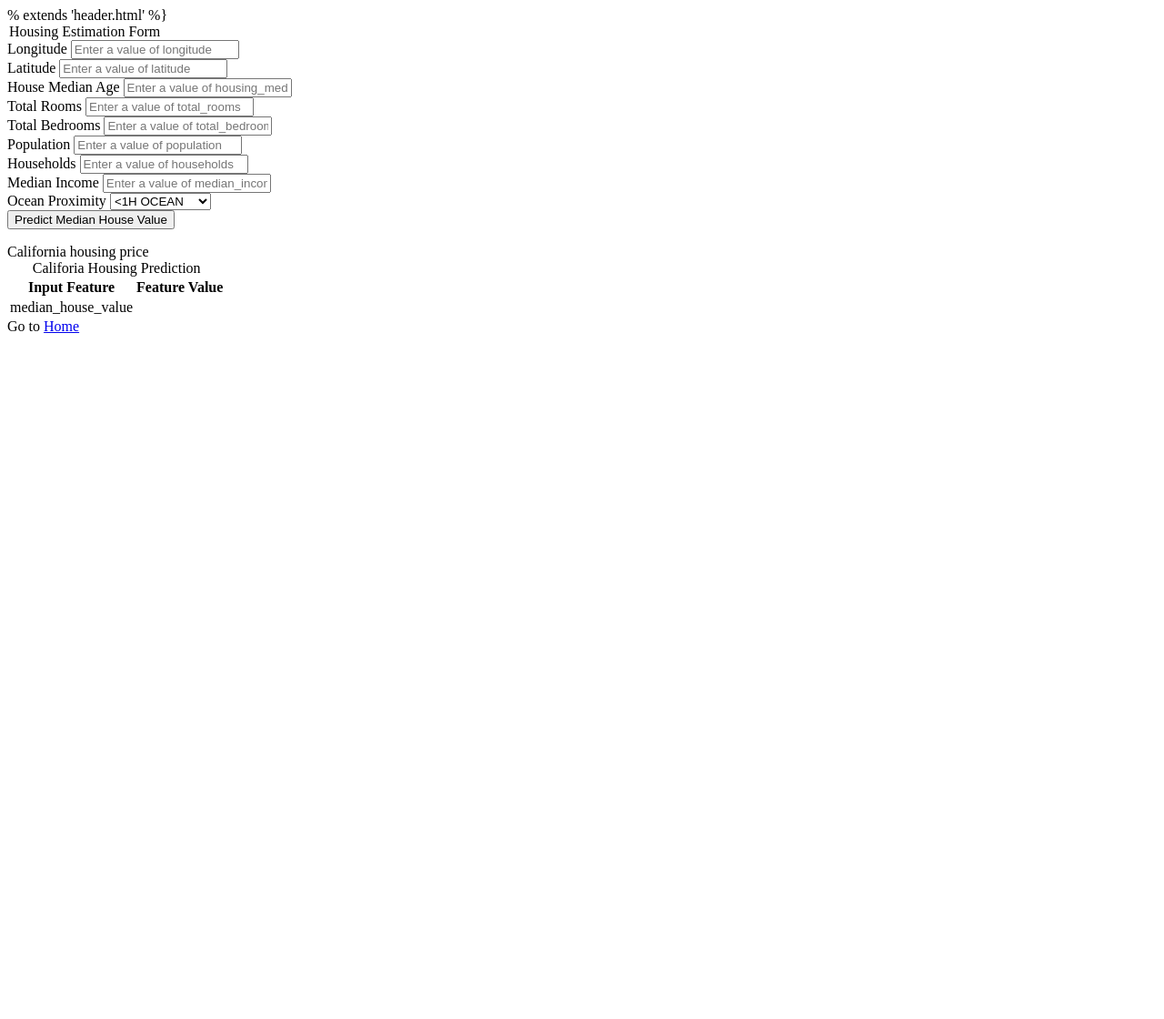
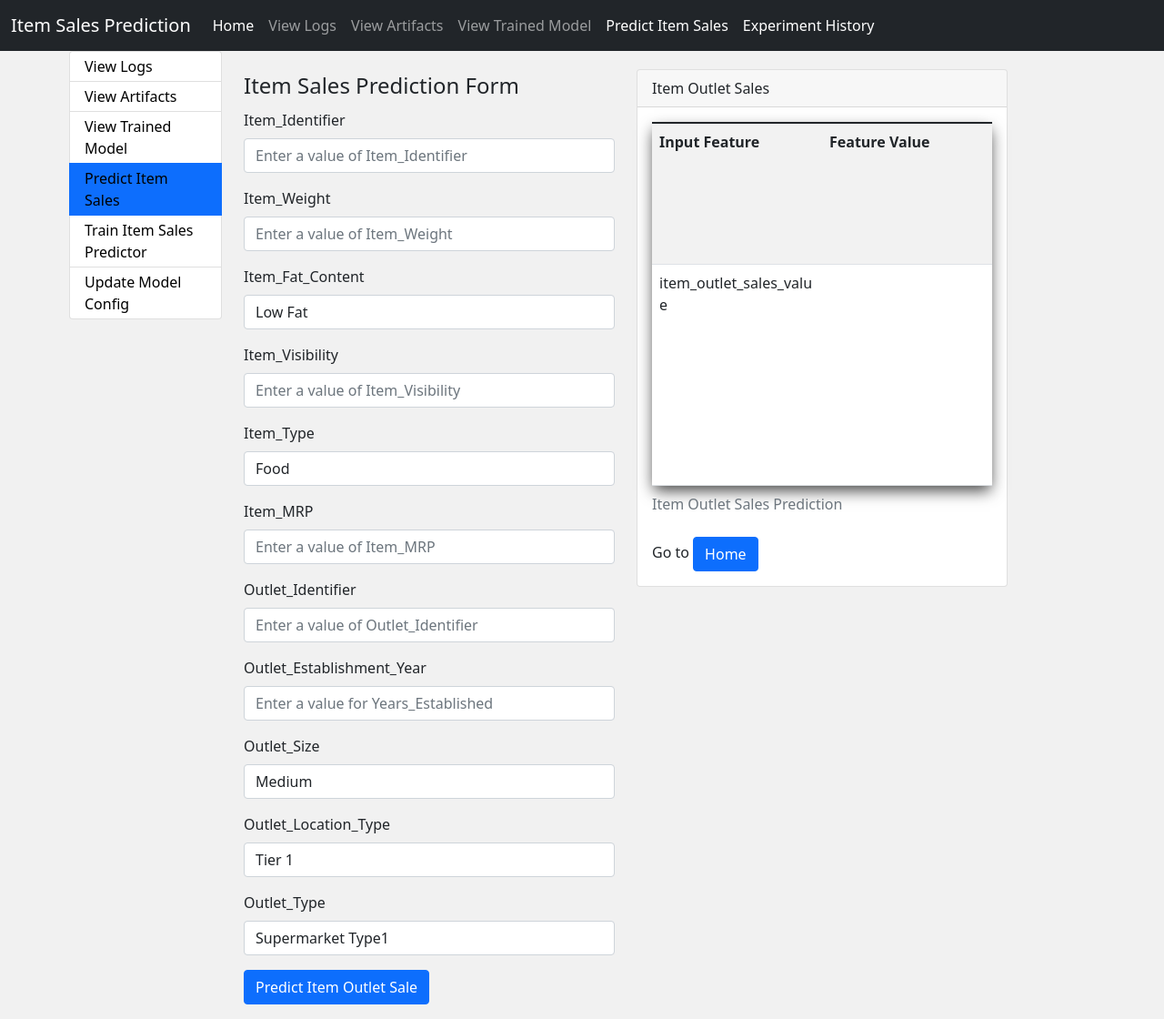
Before and after one commit to Chaituvarma-109/ineuronstoresales, a Flask app: template templates/predict.html in a window 1280 px wide. Shown: the whole page at 91% size. Before the commit the page ends 366 px from the top, so only its background shows below. Run offline with Flask 2, Linux system fonts and the light colour scheme; the template is opened without the code that fills it, so the values that code supplies are empty; some libraries are stand-ins or nearby versions.

Commit message:
completed flask app and finished docker file

```diff
--- a/app.py
+++ b/app.py
@@ -1,11 +1,214 @@
-from flask import Flask
+import json
+import os
+
+from flask import Flask, request
+from flask import send_file, abort, render_template
+# from matplotlib.style import context
+
+from sales.Entity.sales_predictor import SalesPredictor, SalesData
+from sales.Constants import CONFIG_DIR, get_current_time_stamp
+from sales.utils.util import read_yaml_file, write_yaml_file
+from sales.Logger.log import logging, get_log_dataframe
+from sales.Config.configuration import Configuration
+from sales.Pipeline.pipeline import Pipeline
+
+ROOT_DIR = os.getcwd()
+LOG_FOLDER_NAME = "logs"
+PIPELINE_FOLDER_NAME = "sales"
+SAVED_MODELS_DIR_NAME = "saved_models"
+MODEL_CONFIG_FILE_PATH = os.path.join(ROOT_DIR, CONFIG_DIR, "model.yaml")
+LOG_DIR = os.path.join(ROOT_DIR, LOG_FOLDER_NAME)
+PIPELINE_DIR = os.path.join(ROOT_DIR, PIPELINE_FOLDER_NAME)
+MODEL_DIR = os.path.join(ROOT_DIR, SAVED_MODELS_DIR_NAME)
+
+SALES_DATA_KEY = "sales_data"
+ITEM_OUTLET_SALES_KEY = "item_outlet_sales"
 
 app = Flask(__name__)
 
 
-@app.route("/", methods=['GET', 'POST'])
-def home():
-    return "This is for testing"
+@app.route('/artifact', defaults={'req_path': 'sales'})
+@app.route('/artifact/<path:req_path>')
+def render_artifact_dir(req_path):
+    os.makedirs("sales", exist_ok=True)
+    # Joining the base and the requested path
+    print(f"req_path: {req_path}")
+    abs_path = os.path.join(req_path)
+    print(abs_path)
+    # Return 404 if path doesn't exist
+    if not os.path.exists(abs_path):
+        return abort(404)
+
+    # Check if path is a file and serve
+    if os.path.isfile(abs_path):
+        if ".html" in abs_path:
+            with open(abs_path, "r", encoding="utf-8") as file:
+                content = ''
+                for line in file.readlines():
+                    content = f"{content}{line}"
+                return content
+        return send_file(abs_path)
+
+    # Show directory contents
+    files = {os.path.join(abs_path, file_name): file_name for file_name in os.listdir(abs_path) if "artifact" in
+             os.path.join(abs_path, file_name)}
+
+    result = {
+        "files": files,
+        "parent_folder": os.path.dirname(abs_path),
+        "parent_label": abs_path
+    }
+    return render_template('files.html', result=result)
+
+
+@app.route('/', methods=['GET', 'POST'])
+def index():
+    try:
+        return render_template('index.html')
+    except Exception as e:
+        return str(e)
+
+
+@app.route('/view_experiment_hist', methods=['GET', 'POST'])
+def view_experiment_history():
+    experiment_df = Pipeline.get_experiments_status()
+    context = {
+        "experiment": experiment_df.to_html(classes='table table-striped col-12')
+    }
+    return render_template('experiment_history.html', context=context)
+
+
+@app.route('/train', methods=['GET', 'POST'])
+def train():
+    pipeline = Pipeline(config=Configuration(current_time_stamp=get_current_time_stamp()))
+    if not Pipeline.experiment.running_status:
+        message = "Training started."
+        pipeline.start()
+    else:
+        message = "Training is already in progress."
+    context = {
+        "experiment": pipeline.get_experiments_status().to_html(classes='table table-striped col-12'),
+        "message": message
+    }
+    return render_template('train.html', context=context)
+
+
+@app.route('/predict', methods=['GET', 'POST'])
+def predict():
+    context = {
+        SALES_DATA_KEY: None,
+        ITEM_OUTLET_SALES_KEY: None
+    }
+
+    if request.method == 'POST':
+        Item_Identifier = request.form['Item_Identifier']
+        Item_Weight = float(request.form['Item_Weight'])
+        Item_Fat_Content = request.form['Item_Fat_Content']
+        Item_Visibility = float(request.form['Item_Visibility'])
+        Item_Type = request.form['Item_Type']
+        Item_MRP = float(request.form['Item_MRP'])
+        Outlet_Identifier = request.form['Outlet_Identifier']
+        Outlet_Establishment_Year = int(request.form['Outlet_Establishment_Year'])
+        Outlet_Size = request.form['Outlet_Size']
+        Outlet_Location_Type = request.form['Outlet_Location_Type']
+        Outlet_Type = request.form['Outlet_Type']
+
+        sales_data = SalesData(Item_Identifier=Item_Identifier,
+                               Item_Weight=Item_Weight,
+                               Item_Fat_Content=Item_Fat_Content,
+                               Item_Visibility=Item_Visibility,
+                               Item_Type=Item_Type,
+                               Item_MRP=Item_MRP,
+                               Outlet_Identifier=Outlet_Identifier,
+                               Outlet_Establishment_Year=Outlet_Establishment_Year,
+                               Outlet_Size=Outlet_Size,
+                               Outlet_Location_Type=Outlet_Location_Type,
+                               Outlet_Type=Outlet_Type,
+                               )
+        sales_df = sales_data.get_sales_input_data_frame()
+        sales_predictor = SalesPredictor(model_dir=MODEL_DIR)
+        item_outlet_sales_value = sales_predictor.predict(X=sales_df)
+        context = {
+            SALES_DATA_KEY: sales_data.get_sales_data_as_dict(),
+            ITEM_OUTLET_SALES_KEY: item_outlet_sales_value,
+        }
+        return render_template('predict.html', context=context)
+    return render_template("predict.html", context=context)
+
+
+@app.route('/saved_models', defaults={'req_path': 'saved_models'})
+@app.route('/saved_models/<path:req_path>')
+def saved_models_dir(req_path):
+    os.makedirs("saved_models", exist_ok=True)
+    # Joining the base and the requested path
+    print(f"req_path: {req_path}")
+    abs_path = os.path.join(req_path)
+    print(abs_path)
+    # Return 404 if path doesn't exist
+    if not os.path.exists(abs_path):
+        return abort(404)
+
+    # Check if path is a file and serve
+    if os.path.isfile(abs_path):
+        return send_file(abs_path)
+
+    # Show directory contents
+    files = {os.path.join(abs_path, file): file for file in os.listdir(abs_path)}
+
+    result = {
+        "files": files,
+        "parent_folder": os.path.dirname(abs_path),
+        "parent_label": abs_path
+    }
+    return render_template('saved_models_files.html', result=result)
+
+
+@app.route("/update_model_config", methods=['GET', 'POST'])
+def update_model_config():
+    try:
+        if request.method == 'POST':
+            model_config = request.form['new_model_config']
+            model_config = model_config.replace("'", '"')
+            print(model_config)
+            model_config = json.loads(model_config)
+
+            write_yaml_file(file_path=MODEL_CONFIG_FILE_PATH, data=model_config)
+
+        model_config = read_yaml_file(file_path=MODEL_CONFIG_FILE_PATH)
+        return render_template('update_model.html', result={"model_config": model_config})
+
+    except Exception as e:
+        logging.exception(e)
+        return str(e)
+
+
+@app.route(f'/logs', defaults={'req_path': f'{LOG_FOLDER_NAME}'})
+@app.route(f'/{LOG_FOLDER_NAME}/<path:req_path>')
+def render_log_dir(req_path):
+    os.makedirs(LOG_FOLDER_NAME, exist_ok=True)
+    # Joining the base and the requested path
+    logging.info(f"req_path: {req_path}")
+    abs_path = os.path.join(req_path)
+    print(abs_path)
+    # Return 404 if path doesn't exist
+    if not os.path.exists(abs_path):
+        return abort(404)
+
+    # Check if path is a file and serve
+    if os.path.isfile(abs_path):
+        log_df = get_log_dataframe(abs_path)
+        context = {"log": log_df.to_html(classes="table-striped", index=False)}
+        return render_template('log.html', context=context)
+
+    # Show directory contents
+    files = {os.path.join(abs_path, file): file for file in os.listdir(abs_path)}
+
+    result = {
+        "files": files,
+        "parent_folder": os.path.dirname(abs_path),
+        "parent_label": abs_path
+    }
+    return render_template('log_files.html', result=result)
 
 
 if __name__ == "__main__":
--- a/templates/predict.html
+++ b/templates/predict.html
@@ -1,9 +1,9 @@
-% extends 'header.html' %}
+{% extends 'header.html' %}
 
 {% block head %}
 
 
-<title>Housing Estimator</title>
+<title>Items Sales Price Predictor</title>
 {% endblock %}
 
 {% block content %}
@@ -13,76 +13,122 @@
 
 
         <form action="/predict" method="post">
-            <legend>Housing Estimation Form</legend>
+            <legend>Item Sales Prediction Form</legend>
             <div class="mb-3">
-                <label class="form-label">Longitude</label>
-                <input class="form-control" type="text" name="longitude" placeholder="Enter a value of longitude"
+                <label class="form-label">Item_Identifier</label>
+                <input class="form-control" type="text" name="Item_Identifier" placeholder="Enter a value of Item_Identifier"
                     required />
             </div>
             <div class="mb-3">
-                <label class="form-label">Latitude</label>
-                <input class="form-control" type="text" name="latitude" placeholder="Enter a value of latitude"
+                <label class="form-label">Item_Weight</label>
+                <input class="form-control" type="text" name="Item_Weight" placeholder="Enter a value of Item_Weight"
                     required />
 
             </div>
             <div class="mb-3">
-                <label class="form-label">House Median Age</label>
-                <input class="form-control" type="text" name="housing_median_age"
-                    placeholder="Enter a value of housing_median_age" />
+                <label class="form-label">Item_Fat_Content</label>
+                <select class="form-control" name="Item_Fat_Content">
+                    <option value="Low Fat">
+                        Low Fat
+                    </option>
+                    <option value="Regular">
+                        Regular
+                    </option>
+                </select>
 
             </div>
             <div class="mb-3">
-                <label class="form-label">Total Rooms</label>
-                <input class="form-control" type="text" name="total_rooms" placeholder="Enter a value of total_rooms"
+                <label class="form-label">Item_Visibility</label>
+                <input class="form-control" type="text" name="Item_Visibility" placeholder="Enter a value of Item_Visibility"
                     required />
 
             </div>
             <div class="mb-3">
-                <label class="form-label">Total Bedrooms</label>
-                <input class="form-control" type="text" name="total_bedrooms"
-                    placeholder="Enter a value of total_bedrooms" required />
-            </div>
-            <div class="mb-3">
-                <label class="form-label">Population</label>
-                <input class="form-control" type="text" name="population" placeholder="Enter a value of population"
-                    required />
-            </div>
-            <div class="mb-3">
-                <label class="form-label">Households</label>
-                <input class="form-control" type="text" name="households" placeholder="Enter a value of households"
-                    required />
-            </div>
-            <div class="mb-3">
-                <label class="form-label">Median Income</label>
-                <input class="form-control" type="text" name="median_income"
-                    placeholder="Enter a value of median_income" required />
-            </div>
-            <div class="mb-3">
-                <label class="form-label">Ocean Proximity</label>
-                <select class="form-control" name="ocean_proximity" placeholder="Enter a value of ocean_proximity"
-                    required>
+                <label class="form-label">Item_Type</label>
+                <select class="form-control" name="Item_Type" required>
 
-                    <option value="<1H OCEAN">
-                        &lt;1H OCEAN
+                    <option value="Food">
+                        Food
                     </option>
-                    <option value="INLAND">
-                        INLAND
+                    <option value="Non-Consumable">
+                        Non-Consumable
                     </option>
-                    <option value="NEAR BAY">
-                        NEAR BAY
-                    </option>
-                    <option value="NEAR OCEAN">
-                        NEAR OCEAN
-                    </option>
-                    <option value="ISLAND">
-                        ISLAND
+                    <option value="Drinks">
+                        Drinks
                     </option>
 
                 </select>
             </div>
             <div class="mb-3">
+                <label class="form-label">Item_MRP</label>
+                <input class="form-control" type="text" name="Item_MRP"
+                    placeholder="Enter a value of Item_MRP" required />
+            </div>
+            <div class="mb-3">
+                <label class="form-label">Outlet_Identifier</label>
+                <input class="form-control" type="text" name="Outlet_Identifier"
+                    placeholder="Enter a value of Outlet_Identifier" required />
+            </div>
+            <div class="mb-3">
+                <label class="form-label">Outlet_Establishment_Year</label>
+                <input class="form-control" type="text" name="Outlet_Establishment_Year" placeholder="Enter a value for Years_Established"
+                    required />
+            </div>
+            <div class="mb-3">
+                <label class="form-label">Outlet_Size</label>
+                <select class="form-control" name="Outlet_Size" required >
+                    <option value="Medium">
+                        Medium
+                    </option>
+                    <option value="Small">
+                        Small
+                    </option>
+                    <option value="High">
+                        High
+                    </option>
+                </select>
+            </div>
+            <div class="mb-3">
+                <label class="form-label">Outlet_Location_Type</label>
+                <select class="form-control" name="Outlet_Location_Type" required >
 
-                <input class="btn btn-primary" type="submit" value="Predict Median House Value" required />
+                    <option value="Tier 1">
+                        Tier 1
+                    </option>
+
+                    <option value="Tier 2">
+                        Tier 2
+                    </option>
+
+                    <option value="Tier 3">
+                        Tier 3
+                    </option>
+
+                </select>
+            </div>
+            <div class="mb-3">
+                <label class="form-label">Outlet_Type</label>
+                <select class="form-control" name="Outlet_Type" required>
+
+                    <option value="Supermarket Type1">
+                        Supermarket Type1
+                    </option>
+                    <option value="Supermarket Type2">
+                        Supermarket Type2
+                    </option>
+                    <option value="Grocery Store">
+                        Grocery Store
+                    </option>
+                    <option value="Supermarket Type3">
+                        Supermarket Type3
+                    </option>
+
+                </select>
+            </div>
+
+            <div class="mb-3">
+
+                <input class="btn btn-primary" type="submit" value="Predict Item Outlet Sale" required />
             </div>
 
         </form>
@@ -91,18 +137,18 @@
     <div class="col-md-6 col-sm-12 col-xs-6 col-lg-6">
         <div class="card">
             <div class="card-header">
-              California housing price
+              Item Outlet Sales
             </div>
             <div class="card-body">
-        {% if context['housing_data'] is not none %}
+        {% if context['sales_data'] is not none %}
         <table class="table table-striped">
-            <caption>Califoria Housing Prediction </caption>
+            <caption>Item Outlet Sales Prediction </caption>
             <tr>
                 <th>Input Feature</th>
                 <th>Feature Value</th>
 
             </tr>
-            {% for column,value in context['housing_data'].items() %}
+            {% for column,value in context['sales_data'].items() %}
 
 
 
@@ -114,9 +160,9 @@
             {% endfor %}
             <tr>
 
-                <td>median_house_value </td>
+                <td>item_outlet_sales_value </td>
                 <td>
-                    {{ context['median_house_value'] }}
+                    {{ context['item_outlet_sales'] }}
                 </td>
             </tr>
         </table>
@@ -124,7 +170,7 @@
         {% else %}
 
               <h5 class="card-title">Submit Form</h5>
-              <p class="card-text">Kindly provide necessary information to estimate housing price in california</p>
+              <p class="card-text">Kindly provide necessary information to estimate Item Sales Price.</p>
 
 
 
```
Also changed, not shown: sales/Entity/sales_predictor.py (+35 -29 lines), templates/saved_models_files.html (renamed from templates/saved_models.html), 1 other file.
